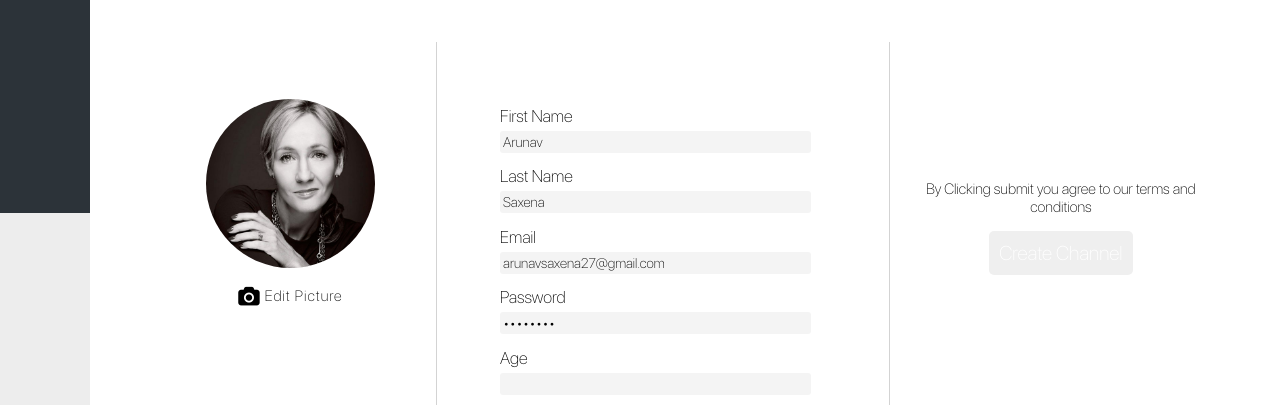
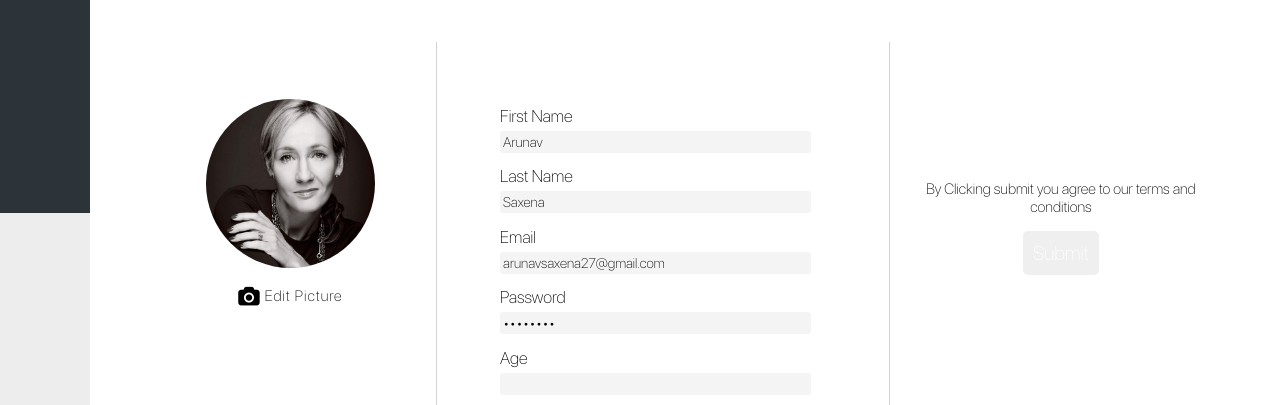
Before and after one commit to Hardik113/authored, a plain HTML site: page client/create-profile.html in a window 1280 px wide. Shown: the part 187-592 px from the top of the page. Drawn offline with Linux system fonts and the light colour scheme.

Commit message:
create profile

```diff
--- a/client/create-profile.html
+++ b/client/create-profile.html
@@ -84,7 +84,7 @@
           <div class = "submit-container">
             <div class = "submit-container-content">
               <p>By Clicking submit you agree to our terms and conditions</p>
-              <button id = "submit" type = "submit">Create Channel</button>
+              <button id = "submit" type = "submit">Submit</button>
             </div>
           </div>
         </div>
```
